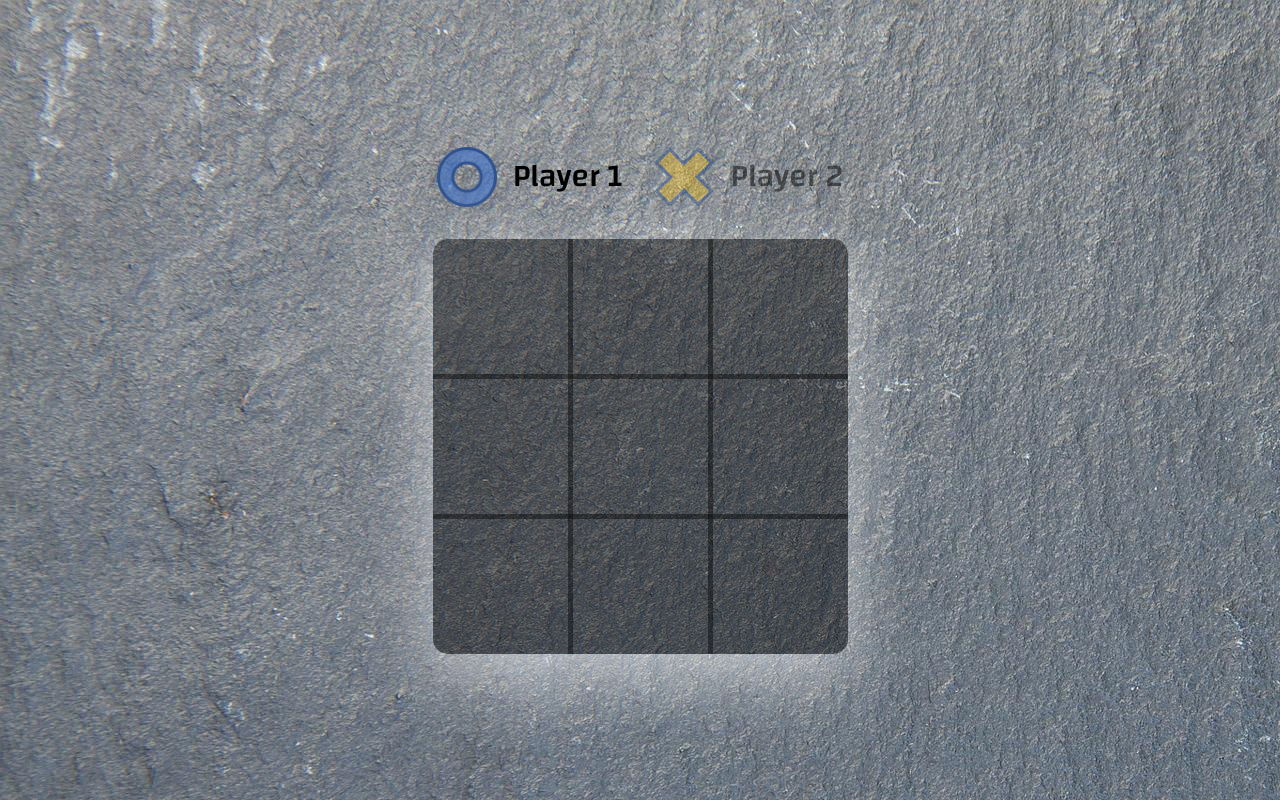
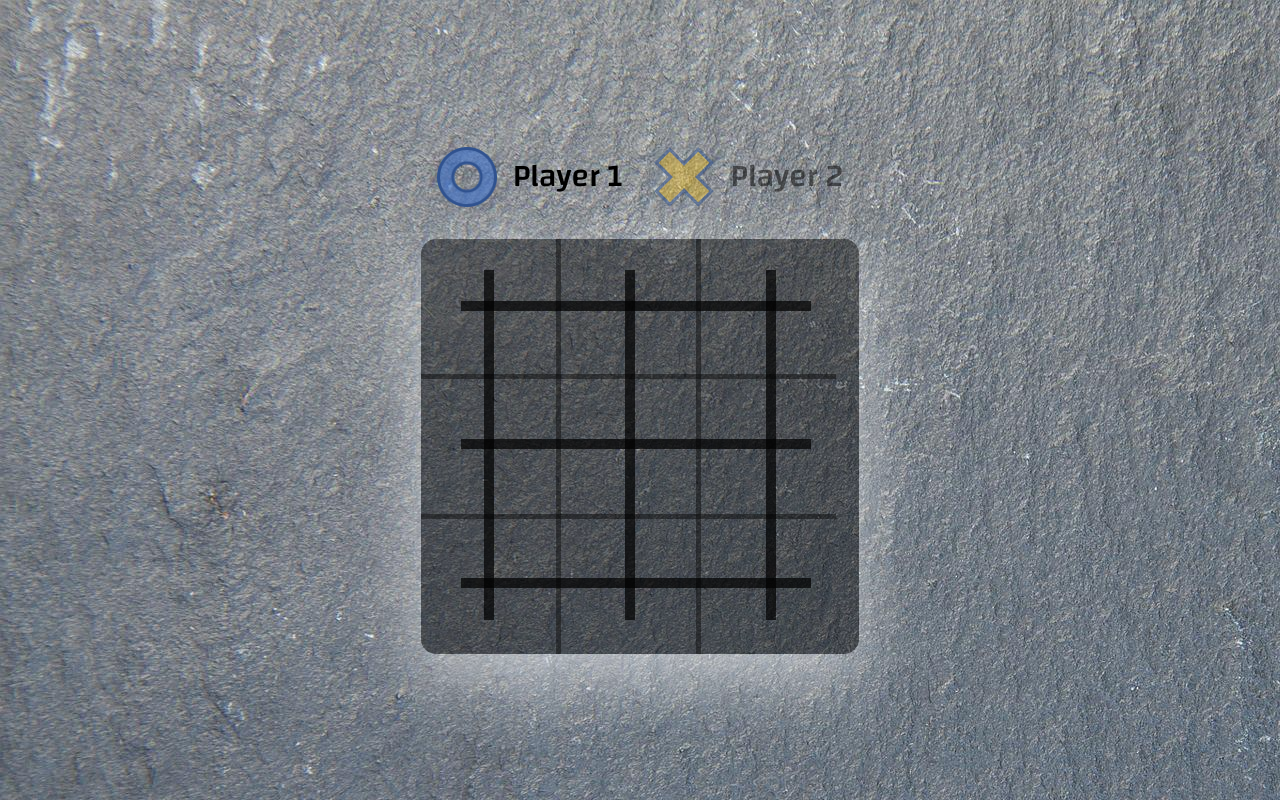
Before and after one commit to JaneKah/TicTacToe, a plain HTML site: page index.html in a window 1280 px wide. Drawn offline with Linux system fonts and the light colour scheme.

Commit message:
change of horizontal lines position

```diff
--- a/index.html
+++ b/index.html
@@ -15,7 +15,7 @@
 </head>
 
 <body>
-
+    <div class="game-container">
     <div class="player-panel">
         <div class="slider" id="player-1">
             <img class="" src="./img/circle.png"> Player 1
@@ -32,16 +32,16 @@
     </div>
 
 
-    <div id="line-1" class="horizontal-line" style="top: 303px;"></div>
-    <div id="line-2" class="horizontal-line" style="top: 438px;"></div>
-    <div id="line-3" class="horizontal-line" style="top: 579px;"></div>
-    <div id="line-4" class="horizontal-line make-vertical" style="top: 430px; left: 214px;"></div>
-    <div id="line-5" class="horizontal-line make-vertical" style="top: 430px;"></div>
-    <div id="line-6" class="horizontal-line make-vertical" style="top: 430px; right: 214px"></div>
+    <div id="line-1" class="horizontal-line" style="top: 154px; left: 40px;"></div>
+    <div id="line-2" class="horizontal-line" style="top: 292px; left: 40px;"></div>
+    <div id="line-3" class="horizontal-line" style="top: 431px; left: 40px;"></div>
+    <div id="line-4" class="horizontal-line make-vertical" style="top: 293px; right: 195px;"></div>
+    <div id="line-5" class="horizontal-line make-vertical" style="top: 293px; left: 34px;"></div>
+    <div id="line-6" class="horizontal-line make-vertical" style="top: 293px; left: 175px"></div>
     <div id="line-7" class="horizontal-line"
-        style="top: 440px; width: 450px; transform: rotate(45deg); transform: scaleX(0.0);"></div>
+        style="top: 293px; width: 416px; transform: rotate(45deg); transform: scaleX(0.0);"></div>
     <div id="line-8" class="horizontal-line"
-        style="top: 440px; width: 450px; transform: rotate(-45deg); transform: scaleX(0.0);"></div>
+        style="top: 297px; width: 416px; transform: rotate(-45deg); transform: scaleX(0.0);"></div>
 
     <div class="fields">
         <table>
@@ -89,6 +89,7 @@
             </tr>
         </table>
     </div>
+</div>
 
 </body>
 
--- a/style.css
+++ b/style.css
@@ -7,6 +7,10 @@ body {
     flex-direction: column;
     background-image: url(./img/bg.jpg);
     font-family: 'Changa', sans-serif;
+}
+
+.game-container {
+    position: relative;
 }
 
 .player-panel {
@@ -61,6 +65,7 @@ td:hover::before {
 }
 
 table {
+    position: relative;
     border-collapse: collapse;
 }
 
@@ -94,7 +99,6 @@ table tr td:last-child {
 }
 
 .fields {
-    position: relative;
     border-radius: 15px;
     background-color: rgba(0, 0, 0, 0.4);
     box-shadow: rgba(255, 255, 255, 0.56) 0px 22px 70px 4px;
@@ -110,13 +114,12 @@ table tr td:last-child {
     background-color: rgba(0, 0, 0, 0.7);
     z-index: 1;
     position: absolute;
-    transform: scaleX(0.0);
+    transform: scaleX(1.0);
     transition: 225ms ease-in-out;
-
 }
 
 .make-vertical {
-    transform: rotate(90deg) scaleX(0.0);
+    transform: rotate(90deg) scaleX(1.0);
 }
 
 .restart-btn {
@@ -176,7 +179,6 @@ table tr td:last-child {
     }
 }
 
-
 .game-over-window img {
     height: 60px;
     width: 60px;
@@ -188,5 +190,11 @@ table tr td:last-child {
     align-items: center;
     font-size: 32px;
     margin-bottom: 32px;
+}
 
+@media(max-width: 450px) {
+    body {
+        justify-content: flex-start;
+        overflow: hidden;
+    }
 }
```
